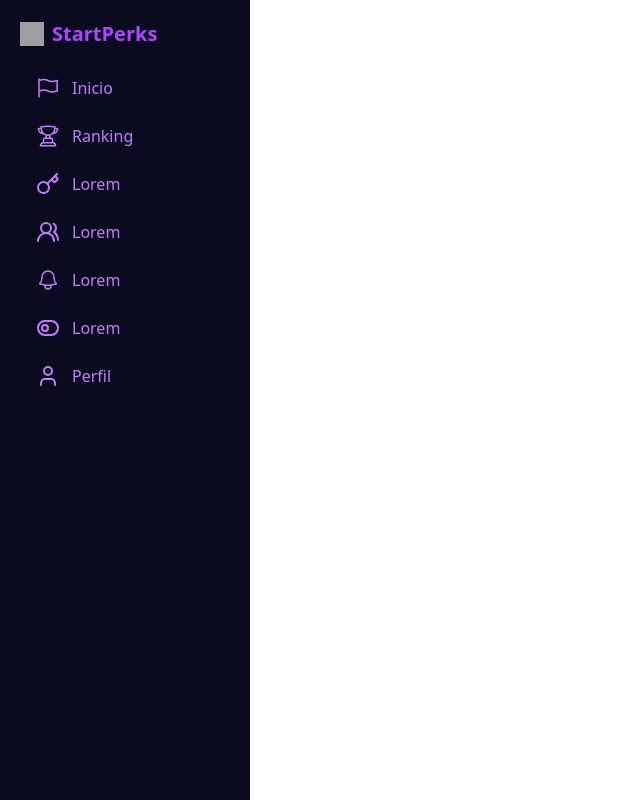
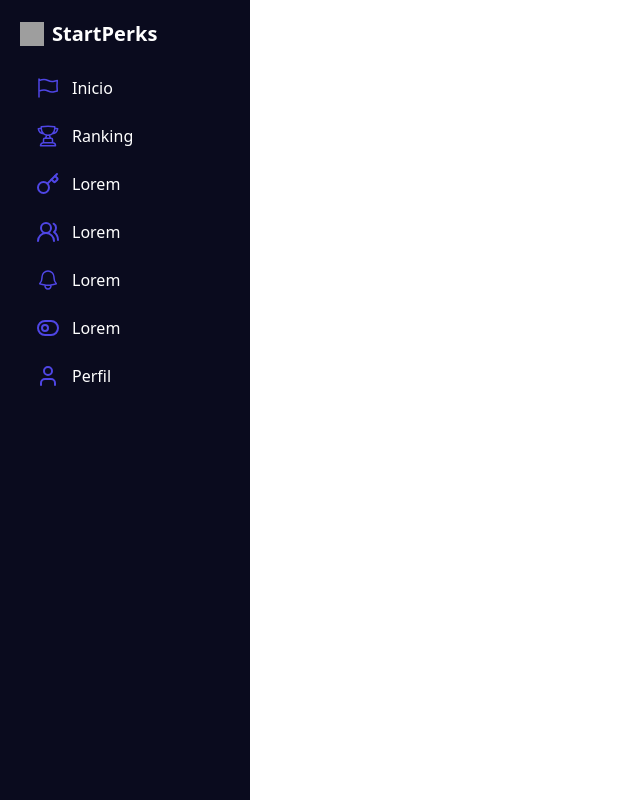
Before and after one commit to No-Country-simulation/s21-15-n-webapp, a React (Vite) app in the folder frontend/: page /junior in a window 1280 px wide. Shown: the whole page, without its empty margins (0-640 px from the left). Built offline with nearby package versions, Linux system fonts and the light colour scheme; grey boxes are pictures that could not be loaded.

Commit message:
Update retoque de colores

```diff
--- a/frontend/src/components/sideBar/sideBar.tsx
+++ b/frontend/src/components/sideBar/sideBar.tsx
@@ -20,20 +20,20 @@ const menuItems = [
 const SideBar = () => {
   return (
     <div className="bg-[#0A0B1E] h-full w-full p-5 flex flex-col">
-      <h2 className="text-xl font-bold mb-5 text-purple-500 flex items-center">
+      <h2 className="text-xl font-bold mb-5 text-white flex items-center">
         <img
           src="https://raw.githubusercontent.com/No-Country-simulation/s21-15-n-webapp/1857a87229a6361b345560c4be845b64247ec09b/frontend/src/assets/rocket.png"
           alt="Logo"
-          className="h-6 w-6 mr-2"
+          className="h-6 w-6 mr-2 text-[#4F46E5]"
         />
         StartPerks
       </h2>
-      <ul className="text-purple-400 space-y-2 flex-1">
+      <ul className="text-[#4F46E5] space-y-2 flex-1">
         {menuItems.map((item, index) => (
           <li key={index}>
             <Link to={item.to} className="flex items-center py-2 px-4 hover:bg-[#12142A] active:bg-[#12142A] rounded">
               {item.icon}
-              {item.name}
+              <p className="text-white">{item.name}</p>
             </Link>
           </li>
         ))}
```
